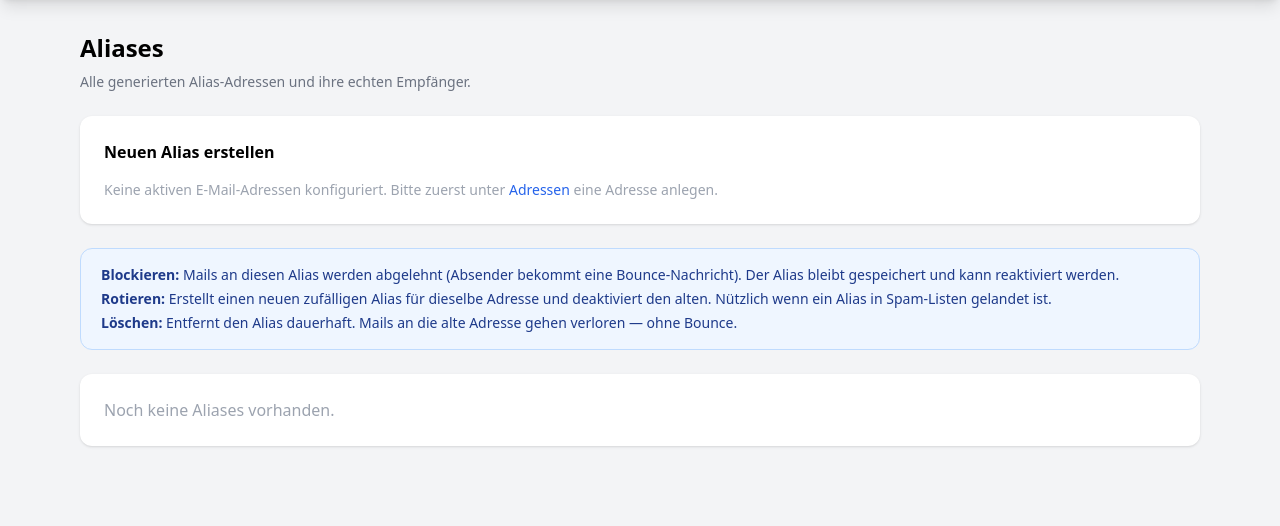
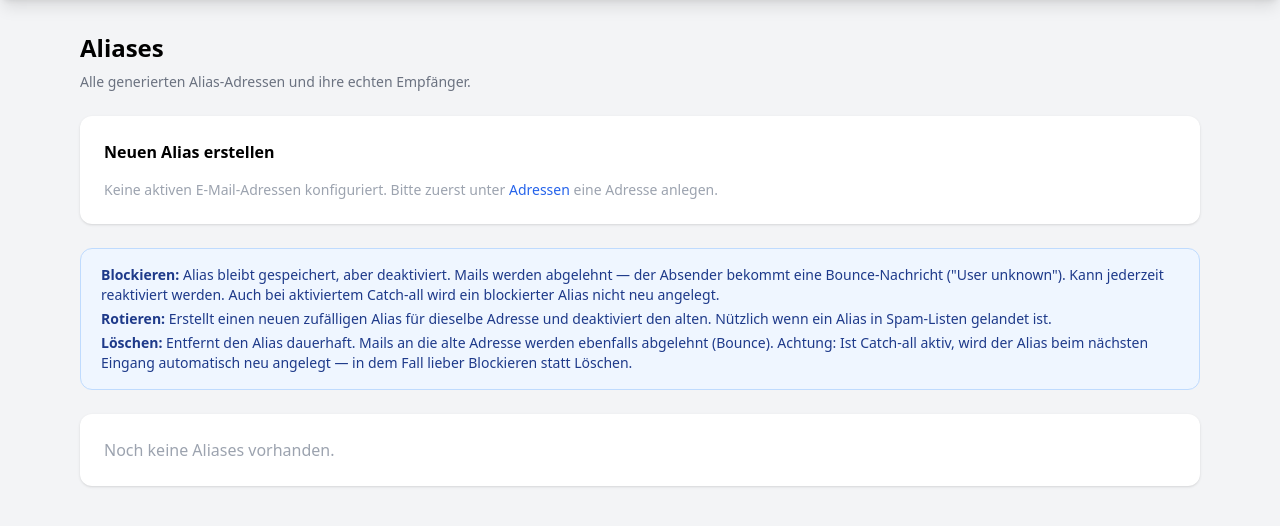
Before and after one commit to boernie77/EmailRelay, a FastAPI app: page /aliases in a window 1280 px wide. Shown: the part 53-579 px from the top of the page. Run offline with FastAPI, Linux system fonts and the light colour scheme; the visitor is signed in with stand-in values (Sample User, id 1); data that the repository does not hold is empty; some libraries are stand-ins or nearby versions.

Commit message:
Auto-update: 2026-03-24 10:01

```diff
--- a/alias-api/templates/aliases.html
+++ b/alias-api/templates/aliases.html
@@ -35,9 +35,9 @@
 
 <!-- Legende -->
 <div class="bg-blue-50 border border-blue-200 rounded-xl px-5 py-4 mb-6 text-sm text-blue-900 space-y-1">
-  <p><strong>Blockieren:</strong> Mails an diesen Alias werden abgelehnt (Absender bekommt eine Bounce-Nachricht). Der Alias bleibt gespeichert und kann reaktiviert werden.</p>
+  <p><strong>Blockieren:</strong> Alias bleibt gespeichert, aber deaktiviert. Mails werden abgelehnt — der Absender bekommt eine Bounce-Nachricht ("User unknown"). Kann jederzeit reaktiviert werden. Auch bei aktiviertem Catch-all wird ein blockierter Alias nicht neu angelegt.</p>
   <p><strong>Rotieren:</strong> Erstellt einen neuen zufälligen Alias für dieselbe Adresse und deaktiviert den alten. Nützlich wenn ein Alias in Spam-Listen gelandet ist.</p>
-  <p><strong>Löschen:</strong> Entfernt den Alias dauerhaft. Mails an die alte Adresse gehen verloren — ohne Bounce.</p>
+  <p><strong>Löschen:</strong> Entfernt den Alias dauerhaft. Mails an die alte Adresse werden ebenfalls abgelehnt (Bounce). Achtung: Ist Catch-all aktiv, wird der Alias beim nächsten Eingang automatisch neu angelegt — in dem Fall lieber Blockieren statt Löschen.</p>
 </div>
 
 <!-- Alias-Liste -->
```
